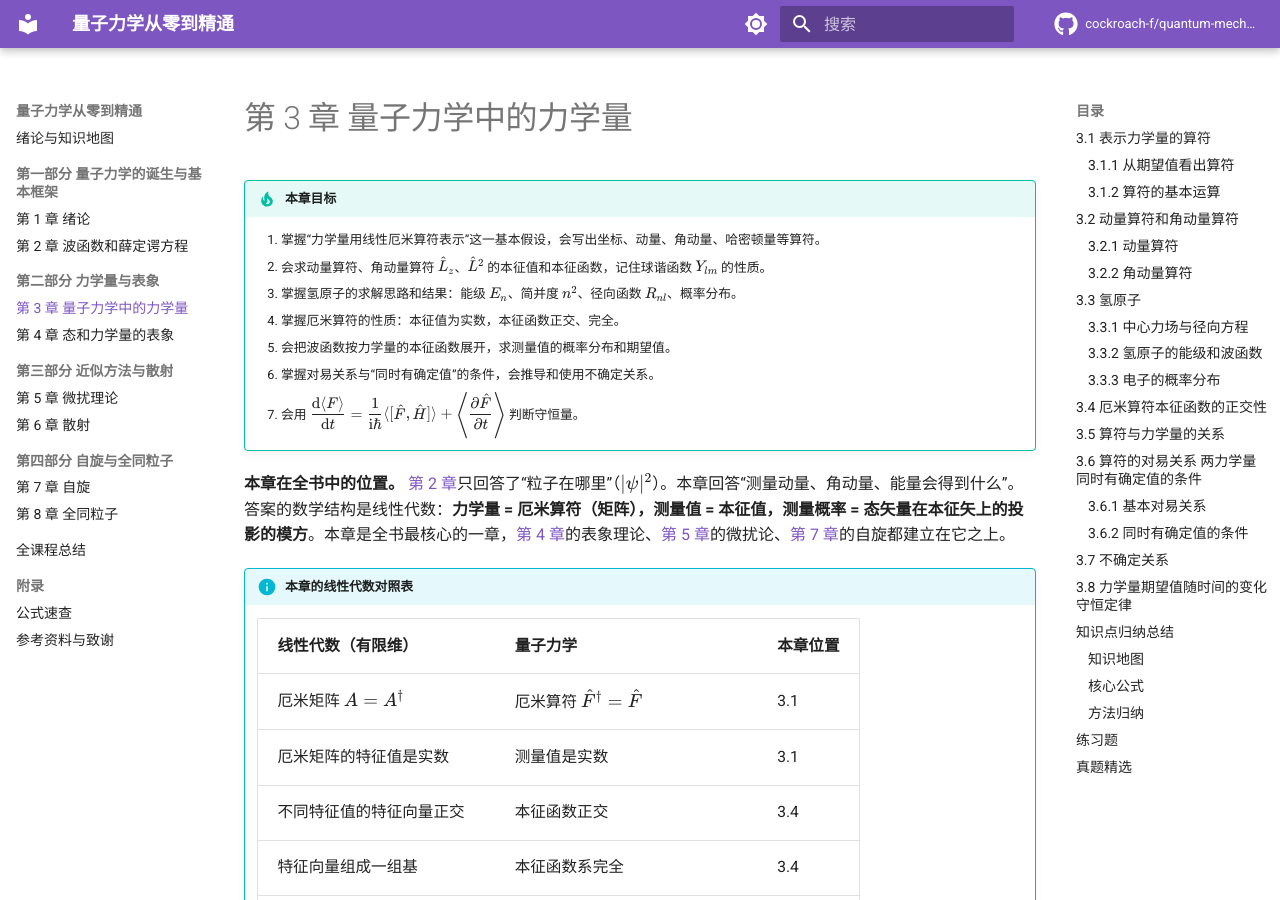
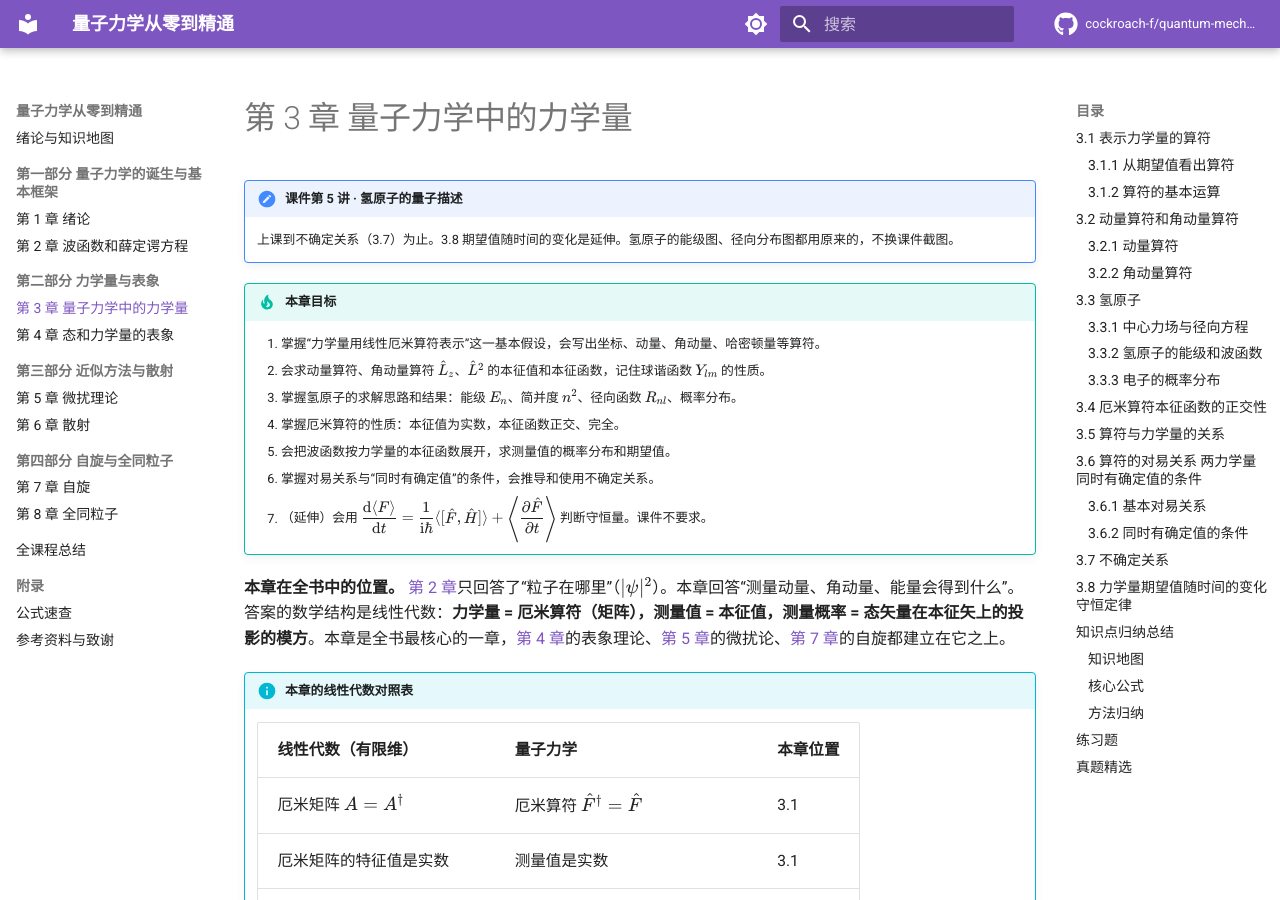
Before and after one commit to cockroach-f/quantum-mechanics, an MkDocs documentation site: the page built from docs/ch3.md, in a window 1280 px wide and 900 px high. Built offline with MkDocs 1.6.1 and Material for MkDocs 9.7.7, drawn with Linux system fonts in a browser that asks for light colours; comment, search, counter and statistics services are not loaded; some of the changed text lies outside the part shown.

Commit message:
按课件标出上课范围，并把归纳图里的指数写成 exp。

```diff
--- a/docs/ch3.md
+++ b/docs/ch3.md
@@ -1,4 +1,8 @@
 # 第 3 章 量子力学中的力学量
+
+!!! note "课件第 5 讲 · 氢原子的量子描述"
+
+    上课到不确定关系（3.7）为止。3.8 期望值随时间的变化是延伸。氢原子的能级图、径向分布图都用原来的，不换课件截图。
 
 !!! tip "本章目标"
 
@@ -8,7 +12,7 @@
     4. 掌握厄米算符的性质：本征值为实数，本征函数正交、完全。
     5. 会把波函数按力学量的本征函数展开，求测量值的概率分布和期望值。
     6. 掌握对易关系与“同时有确定值”的条件，会推导和使用不确定关系。
-    7. 会用 $\dfrac{\dd\langle F\rangle}{\dd t}=\dfrac{1}{\ii\hbar}\langle[\hat F,\hat H]\rangle+\left\langle\dfrac{\partial\hat F}{\partial t}\right\rangle$ 判断守恒量。
+    7. （延伸）会用 $\dfrac{\dd\langle F\rangle}{\dd t}=\dfrac{1}{\ii\hbar}\langle[\hat F,\hat H]\rangle+\left\langle\dfrac{\partial\hat F}{\partial t}\right\rangle$ 判断守恒量。课件不要求。
 
 **本章在全书中的位置。** [第 2 章](ch2.md)只回答了“粒子在哪里”（$\lvert\psi\rvert^2$）。本章回答“测量动量、角动量、能量会得到什么”。答案的数学结构是线性代数：**力学量 = 厄米算符（矩阵），测量值 = 本征值，测量概率 = 态矢量在本征矢上的投影的模方**。本章是全书最核心的一章，[第 4 章](ch4.md)的表象理论、[第 5 章](ch5.md)的微扰论、[第 7 章](ch7.md)的自旋都建立在它之上。
 
@@ -737,6 +741,9 @@ $$\overline{(\Delta L_x)^2}\;\overline{(\Delta L_y)^2}\geqslant\frac{\hbar^2}{4}
 
 ## 3.8 力学量期望值随时间的变化　守恒定律
 
+!!! warning "延伸 · 课件未讲"
+    第 5 讲到不确定关系结束。这一节保留原文，复习可跳过。
+
 !!! theorem "定理 3.9（期望值的时间演化）"
 
     $$\frac{\dd\langle F\rangle}{\dd t}=\left\langle\frac{\partial\hat F}{\partial t}\right\rangle+\frac{1}{\ii\hbar}\left\langle[\hat F,\hat H]\right\rangle .$$
```
